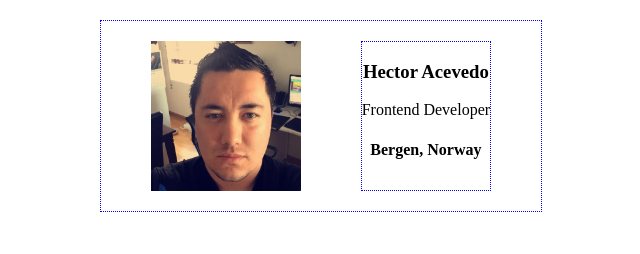
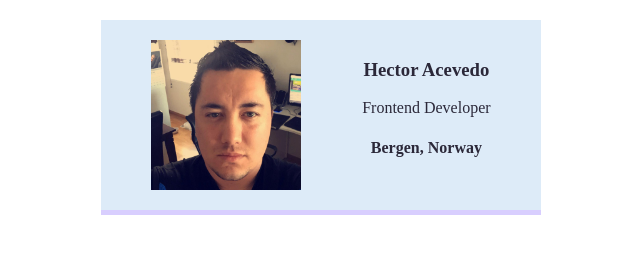
Before and after one commit to Hea092024/18nov-card, a plain HTML site: page index.html in a window 1280 px wide. Shown: the whole page, without its empty margins (319-959 px from the left). Drawn offline with Linux system fonts and the light colour scheme.

Commit message:
updated html + css yet again

```diff
--- a/index.html
+++ b/index.html
@@ -7,9 +7,9 @@
     <title>18nov-card</title>
 </head>
 <body>
-    <div class="card border-blue">
+    <div class="card">
     <img class="avatar" src="./assets/me.jpg" alt="Hector looking serious at the camera">
-    <div class="border-blue">
+    <div>
             <h3>Hector Acevedo</h3>
             <p>Frontend Developer</p>
             <h4>Bergen, Norway</h4>
--- a/style.css
+++ b/style.css
@@ -7,15 +7,18 @@ body {
 }
 
 .card {
-    width: 400px;
+   width: 400px;
     margin-left: auto;
     margin-right: auto;
     padding: 20px;
     display: flex;
     justify-content: space-around;
     text-align: center;
+    background-color:#ddebf8;
+    color:#2b2839;
+    border-bottom: 5px solid #d8cefe;
 }
 
-.border-blue {
+/* .border-blue {
     border: 1px dotted blue;
-}
+} */
```
